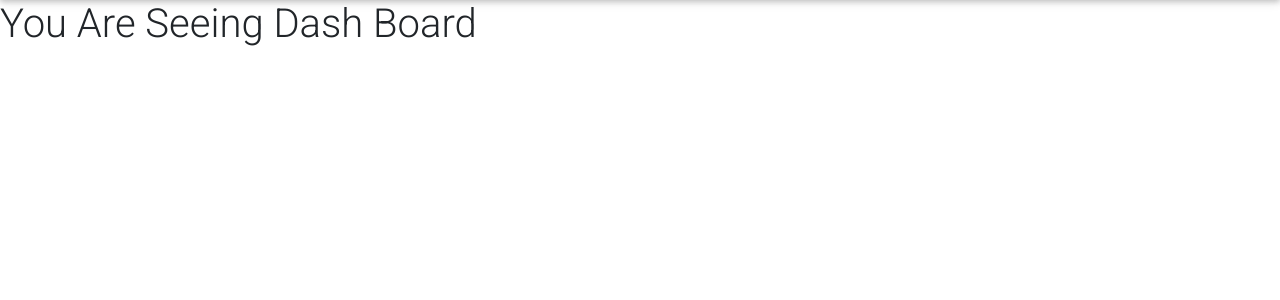
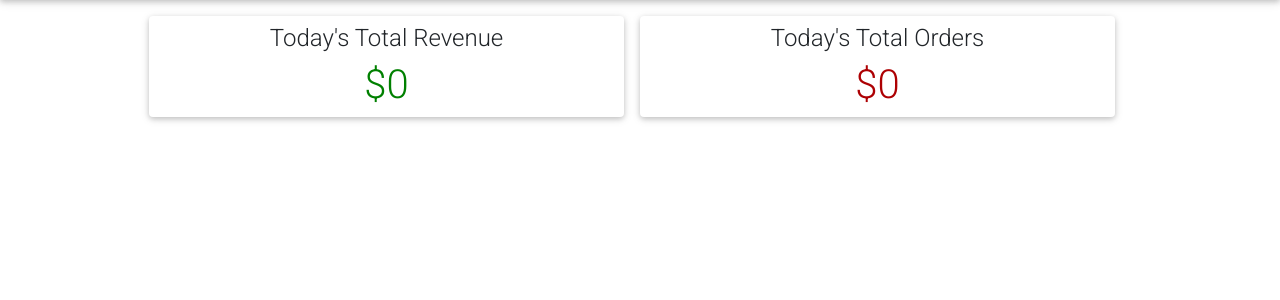
Before and after one commit to Sreelakshmic222/Django_Minipro, a Django app: page /restaurant/dashboard/ in a window 1280 px wide. Shown: the part 56-356 px from the top of the page. Run offline with Django 4.2, Linux system fonts and the light colour scheme; data comes from the database, SQL or seed files in the repository; some libraries are stand-ins or nearby versions.

Commit message:
DashBoard adding

```diff
--- a/Eat24x7pro/restaurant/templates/restaurant/dashboard.html
+++ b/Eat24x7pro/restaurant/templates/restaurant/dashboard.html
@@ -1,4 +1,16 @@
 {% extends 'restaurant/base.html' %}
 {%block content %}
-<H1>You Are Seeing Dash Board</H1>
+<div class="container" align="center">
+    <div class="row justify-content-center mt-3">
+    <div class="card col-md-5 mr-3">
+        <h4 class="text-center pt-2">Today's Total Revenue</h4>
+        <h1 class="text-center" style="color:green;">${{total_revenue}}</h1>
+    </div>
+
+    <div class="card col-md-5 mr-3">
+        <h4 class="text-center pt-2">Today's Total Orders</h4>
+        <h1 class="text-center" style="color:#ad0003;">${{total_orders}}</h1>
+    </div>
+ </div>
+</div>
 {%endblock content %}
```
